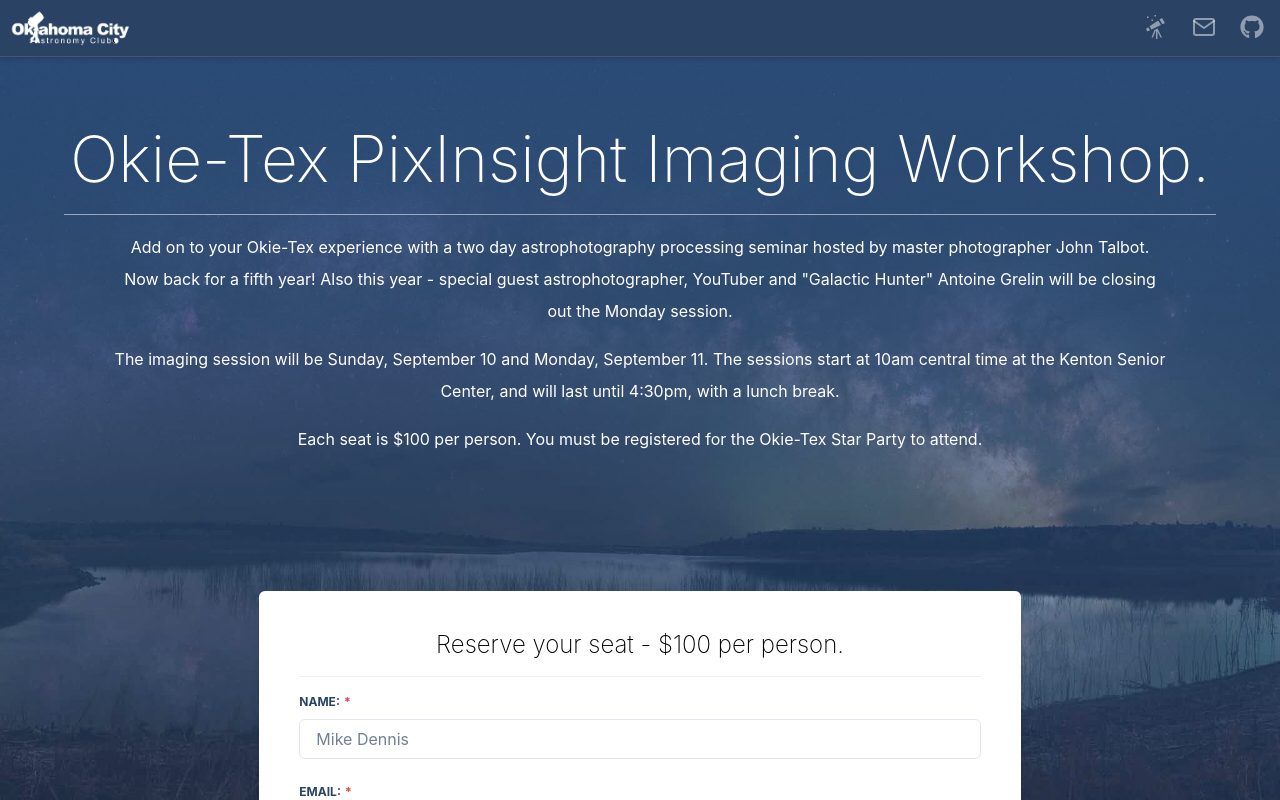
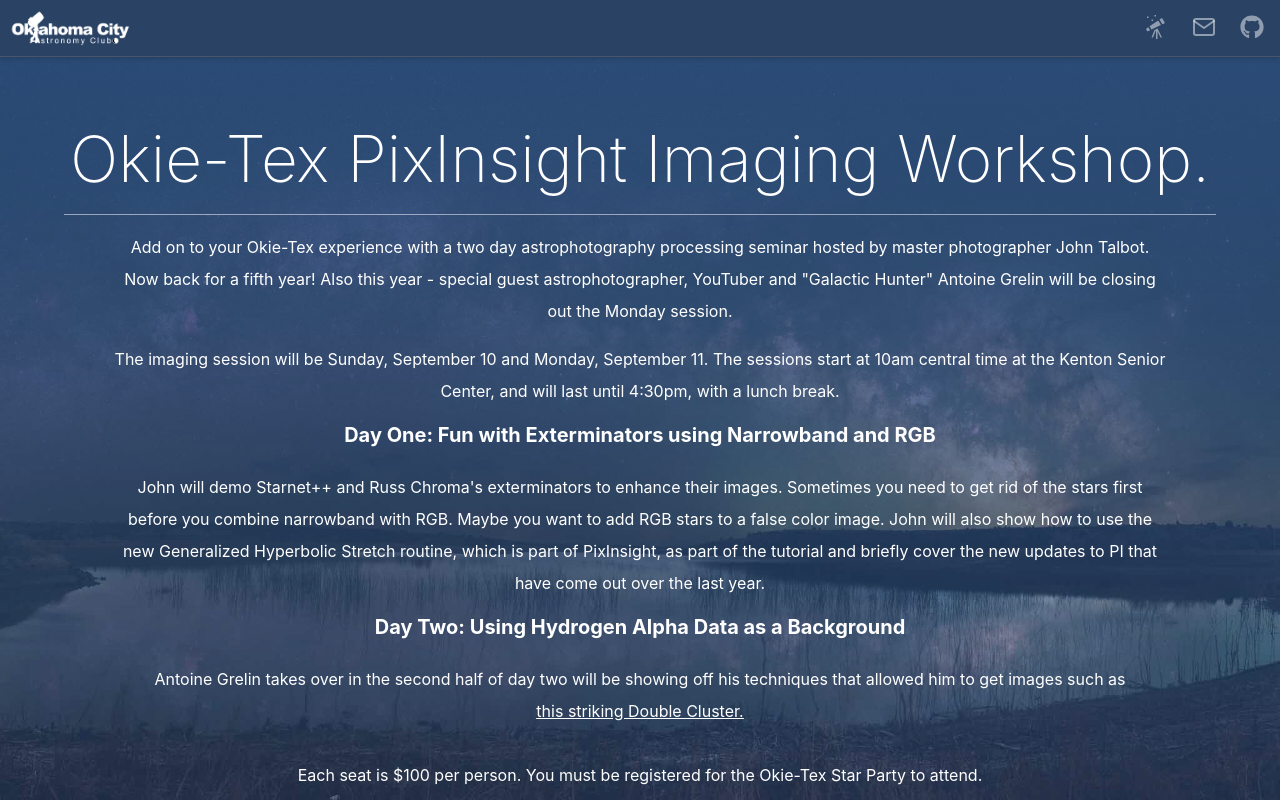
Before and after one commit to sdmacdonald/okcastro.club, a React (Vite) app: page /imaging-session in a window 1280 px wide. Shown: the top 800 px of the page. Built offline with nearby package versions, Linux system fonts and the light colour scheme.

Commit message:
Imaging Session activate

```diff
--- a/src/pages/ImagingSession.jsx
+++ b/src/pages/ImagingSession.jsx
@@ -2,7 +2,19 @@
 import { ImagingSessionForm } from "../organisms";
 import { TextBlock } from "../components";
 import { Page, Segment, StripeCheckout } from "../templates";
-import { Alert, AlertIcon, Button, useDisclosure } from "@chakra-ui/react";
+import {
+  Alert,
+  AlertIcon,
+  Button,
+  Flex,
+  Grid,
+  GridItem,
+  Heading,
+  Text,
+  VStack,
+  useDisclosure,
+} from "@chakra-ui/react";
+import { Link } from "react-router-dom";
 
 export const ImagingSession = () => {
   const [member, setMember] = useState({
@@ -70,6 +82,37 @@
           11. The sessions start at 10am central time at the Kenton Senior
           Center, and will last until 4:30pm, with a lunch break.
         </TextBlock>
+
+        <VStack>
+          <Heading as="h2" size="md">
+            Day One: Fun with Exterminators using Narrowband and RGB
+          </Heading>
+          <TextBlock>
+            John will demo Starnet++ and Russ Chroma's exterminators to enhance
+            their images. Sometimes you need to get rid of the stars first
+            before you combine narrowband with RGB. Maybe you want to add RGB
+            stars to a false color image. John will also show how to use the new
+            Generalized Hyperbolic Stretch routine, which is part of PixInsight,
+            as part of the tutorial and briefly cover the new updates to PI that
+            have come out over the last year.
+          </TextBlock>
+        </VStack>
+
+        <VStack>
+          <Heading as="h2" size="md">
+            Day Two: Using Hydrogen Alpha Data as a Background
+          </Heading>
+          <TextBlock>
+            Antoine Grelin takes over in the second half of day two will be
+            showing off his techniques that allowed him to get images such as
+            <Text textDecoration={"underline"}>
+              <Link to="https://www.astrobin.com/fitgcc/0/">
+                this striking Double Cluster.
+              </Link>
+            </Text>
+          </TextBlock>
+        </VStack>
+
         <TextBlock>
           Each seat is $100 per person. You must be registered for the Okie-Tex
           Star Party to attend.
```
Also changed, not shown: 1 other file (tests, documents, lock files or other folders).
